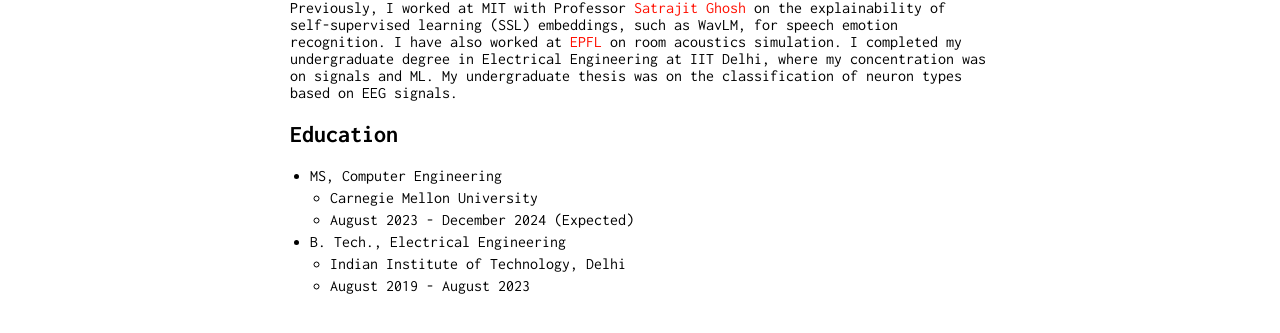
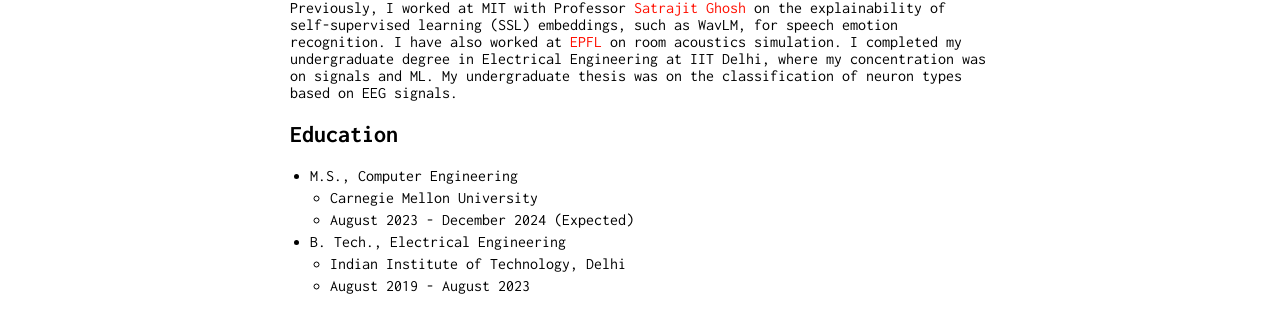
Before and after one commit to satvik-dixit/satvik-dixit.github.io, a Jekyll site: the page built from index.md, in a window 1280 px wide. Shown: the part 194-527 px from the top of the page. Built offline with Jekyll 4.4.1, drawn with Linux system fonts in a browser that asks for light colours.

```diff
--- a/index.md
+++ b/index.md
@@ -8,7 +8,7 @@ Previously, I worked at MIT with Professor [Satrajit Ghosh](https://sensein.grou
 
 ## Education
 
-- MS, Computer Engineering
+- M.S., Computer Engineering
   - Carnegie Mellon University
   - August 2023 - December 2024 (Expected)
 - B. Tech., Electrical Engineering
```
